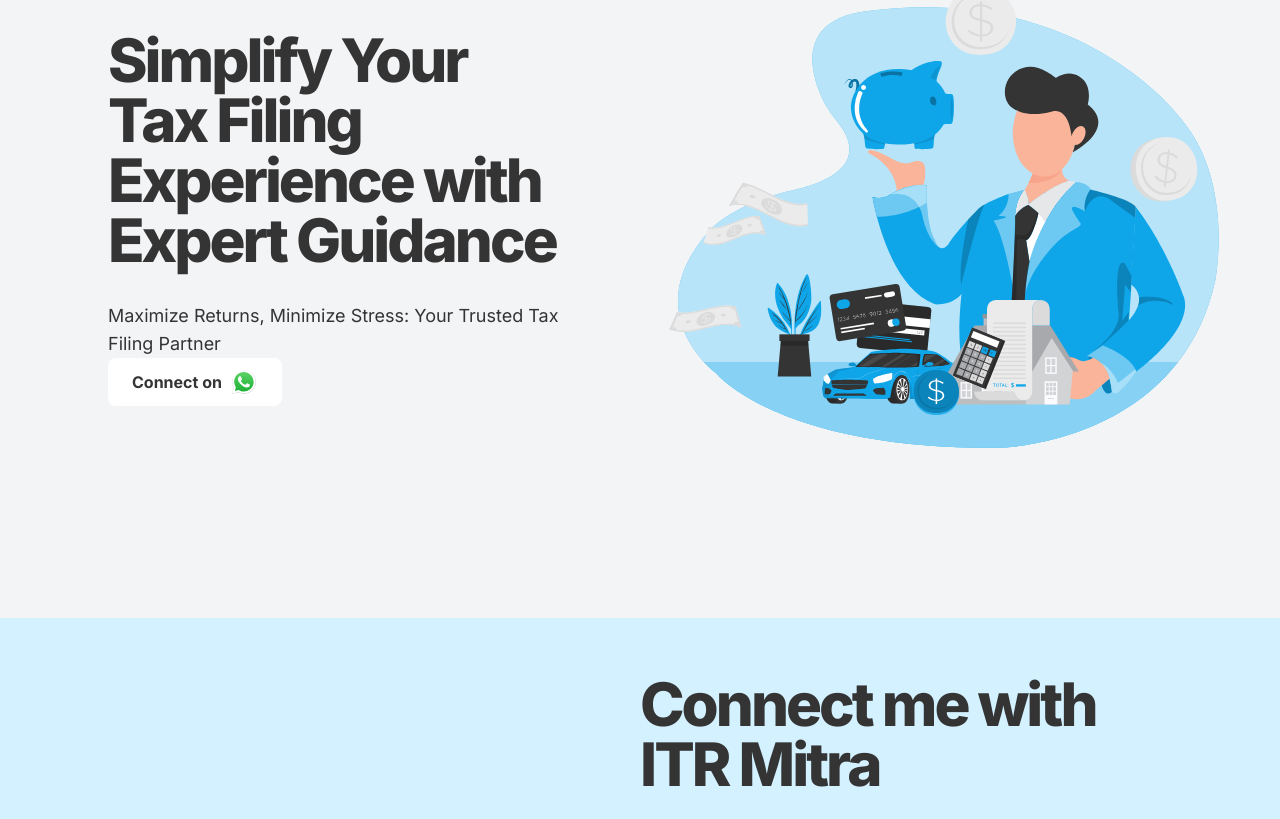
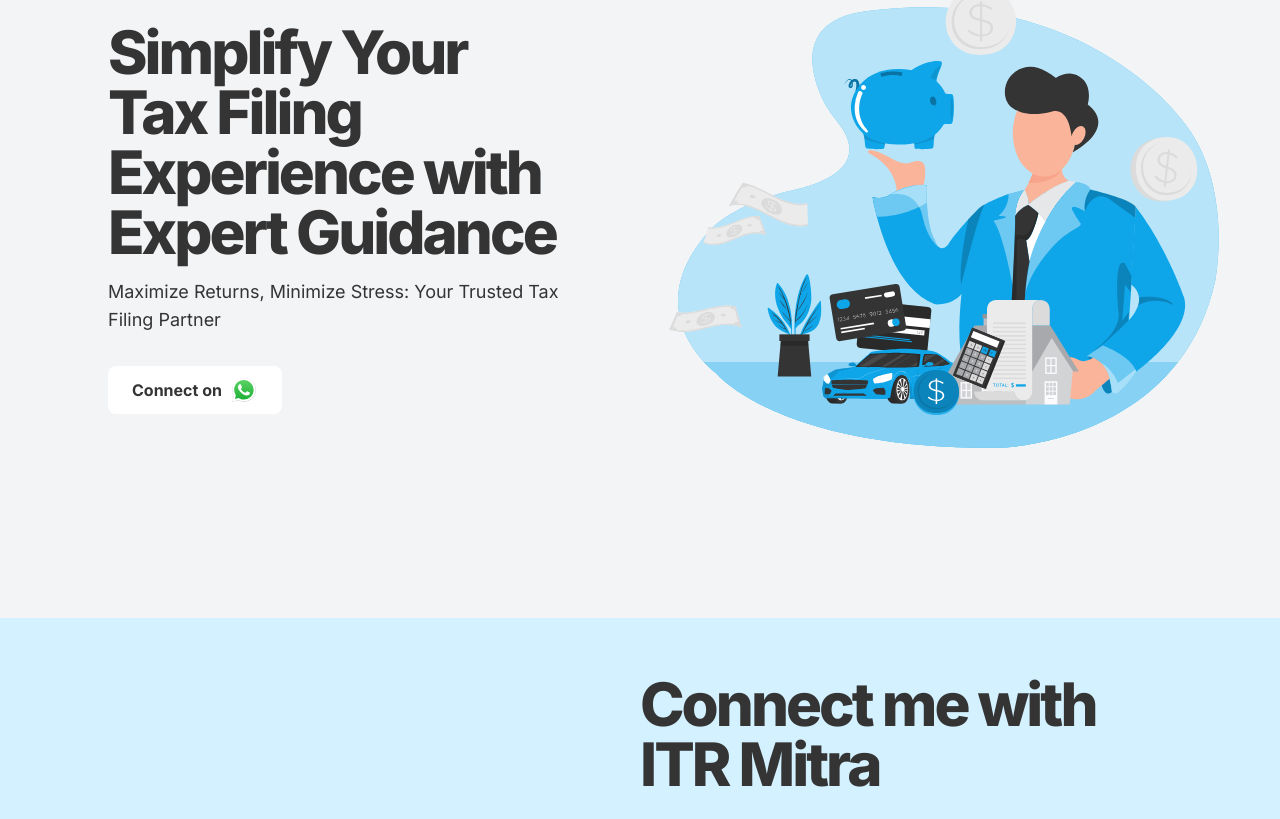
Before and after one commit to itrmitra/itrmitra, a Next.js app: page / in a window 1280 px wide. Shown: the part 1063-1882 px from the top of the page. Built offline with nearby package versions, Linux system fonts and the light colour scheme.

Commit message:
fix margin under subtext

```diff
--- a/src/components/info-sections/landing-section.tsx
+++ b/src/components/info-sections/landing-section.tsx
@@ -7,10 +7,15 @@ export default function LandingSection() {
         <div className="flex flex-col-reverse items-center px-8 py-12 md:min-h-screen md:flex-row">
             <div className="flex-1">
                 <div className="mx-auto flex w-3/4 flex-col items-center text-center md:items-start md:text-start">
-                    <h1 className={headingVariants({})}>
+                    <h1 className={cn(headingVariants(), "mb-4")}>
                         Simplify Your Tax Filing Experience with Expert Guidance
                     </h1>
-                    <p className={cn(headingVariants({ variant: "subtext", size: "subtext" }))}>
+                    <p
+                        className={cn(
+                            headingVariants({ variant: "subtext", size: "subtext" }),
+                            "mb-8"
+                        )}
+                    >
                         Maximize Returns, Minimize Stress: Your Trusted Tax Filing Partner
                     </p>
                     <WhatsappButton />
```
